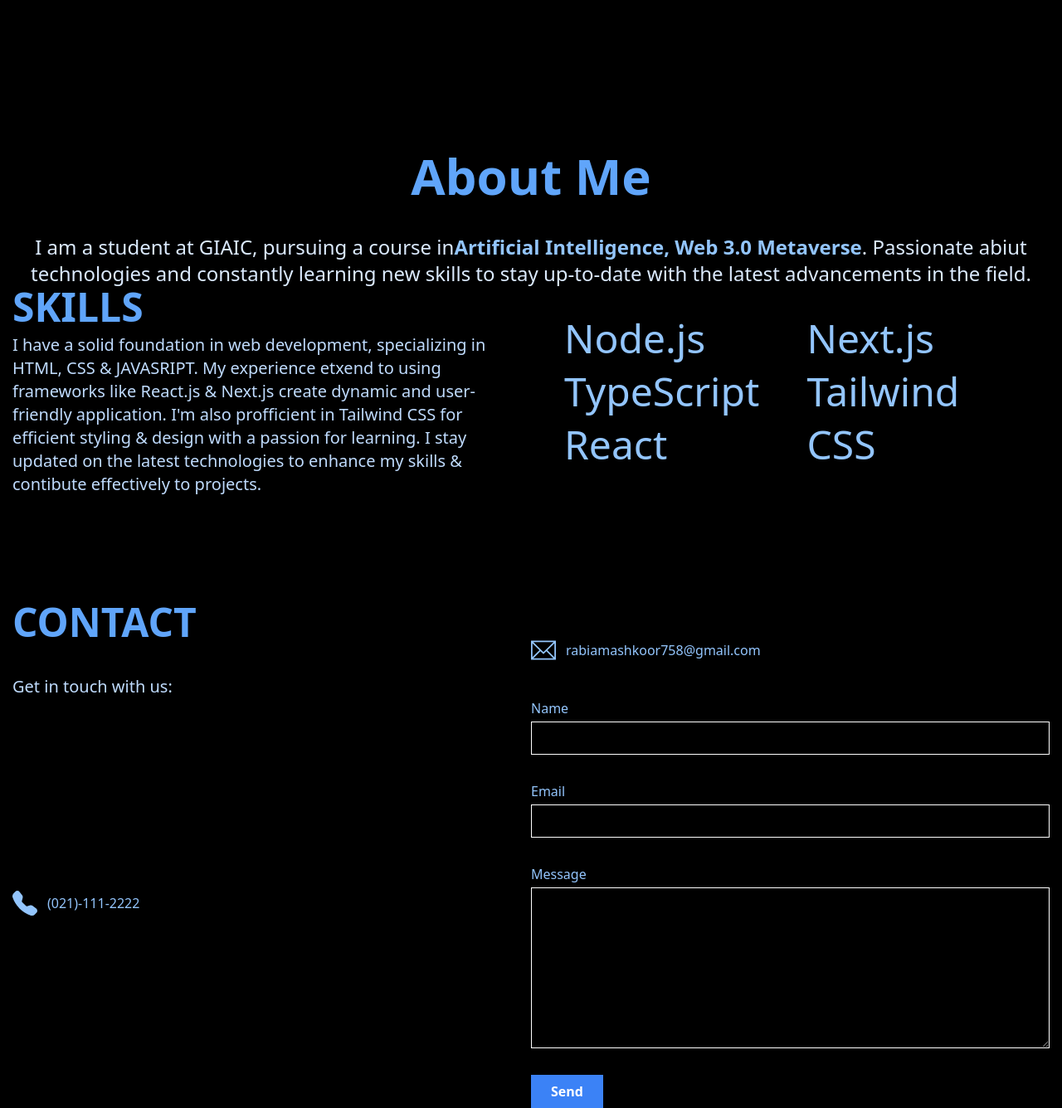
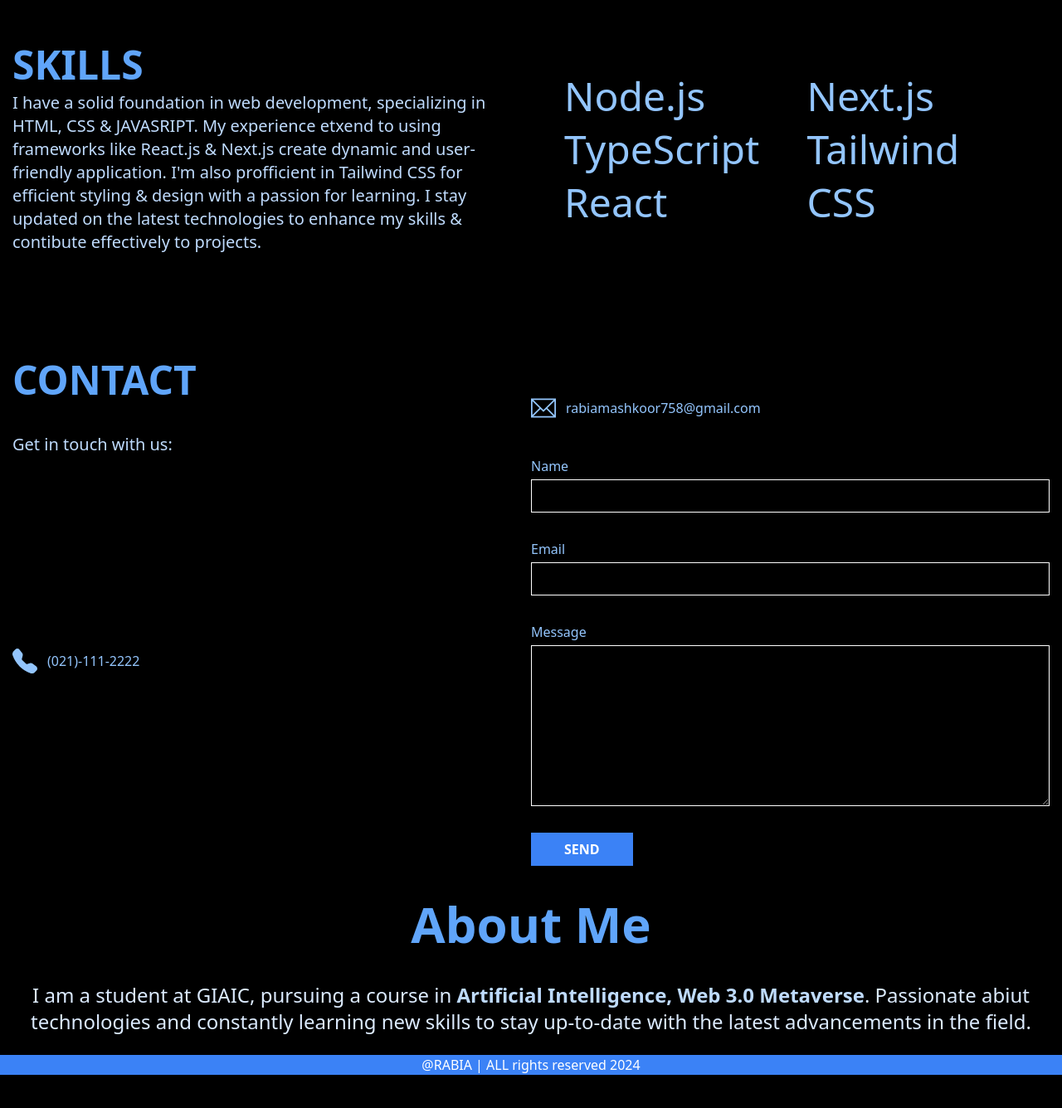
Before and after one commit to Rabia0125/rabia-project-5, a Next.js app: page / in a window 1280 px wide. Shown: the part 746-2082 px from the top of the page at 83% size. After the commit the page ends 2042 px from the top, so only its background shows below. Built offline with nearby package versions, Linux system fonts and the light colour scheme.

Commit message:
This is my first Next.js portfolio website.

```diff
--- a/package.json
+++ b/package.json
@@ -22,6 +22,7 @@
     "tailwindcss-animate": "^1.0.7"
   },
   "devDependencies": {
+    "@types/aos": "^3.0.7",
     "@types/node": "^20",
     "@types/react": "^18",
     "@types/react-dom": "^18",
--- a/src/app/about/page.tsx
+++ b/src/app/about/page.tsx
@@ -3,16 +3,15 @@ import React from 'react'
 const About = () => {
   return (
     <div id='about' className='flex justify-center items-center'>
-      <div className='container pt-32'>
-        <div className='flex lg:grid-cols-2 gap-20 justify-center items-center'>
-            <div>
+      <div className='container pt-10'>
+        <div className='flex lg:grid-cols-2 gap-5 justify-center items-center'>
+            <div data-aos="zoom-in-up">
                 <h1 className='text-6xl font-bold text-center text-blue-400 mb-10'>About Me</h1>
                 <p className='text-2xl text-blue-100 text-center'>
-                  I am a student at GIAIC, pursuing a course in
-                  <b className='text-blue-300'>Artificial Intelligence, Web 3.0 Metaverse</b>.
-                  Passionate abiut technologies and constantly learning new skills to stay up-to-date with
-                  the latest advancements in the field.
-                </p>
+                  I am a student at GIAIC, pursuing a course in <b className='text-blue-200'>Artificial
+                  Intelligence, Web 3.0 Metaverse</b>. Passionate abiut technologies and constantly learning
+                  new skills to stay up-to-date with the latest advancements in the field.
+                </p><br />
             </div>
         </div>
       </div>
--- a/src/app/contact/page.tsx
+++ b/src/app/contact/page.tsx
@@ -33,7 +33,7 @@ const Contact = () => {
             className='bg-transparent border border-accent'
             id='message' rows={8}></textarea>
           </div>
-          <button className='bg-accent p-2 px-6 bg-blue-500 font-bold'>Send</button>
+          <button className='p-2 px-10 bg-blue-500 font-bold'>SEND</button>
         </div>
       </div>
     </div>
--- a/src/app/home/page.tsx
+++ b/src/app/home/page.tsx
@@ -10,9 +10,9 @@ const Home = () => {
         <div className='hidden lg:block'></div>
         <div className='text-[80px] sm:text-[120px] font-bold leading-tight flex justify-center items-center'>
           <div>
-          <p>I'm</p>
-          <p className='text-blue-500'>Rabia</p>
-          <p className='text-blue-500'>Mashkoor</p>
+          <p data-aos="zoom-in-up">I'm</p>
+          <p className='text-blue-500' data-aos="zoom-in-up">Rabia</p>
+          <p className='text-blue-500' data-aos="zoom-in-up">Mashkoor</p>
           </div>
         </div>
       </div>
--- a/src/app/layout.tsx
+++ b/src/app/layout.tsx
@@ -1,6 +1,7 @@
 import type { Metadata } from "next";
 import localFont from "next/font/local";
 import "./globals.css";
+import Footer from "@/footer/page";
 
 const geistSans = localFont({
   src: "./fonts/GeistVF.woff",
@@ -14,7 +15,7 @@ const geistMono = localFont({
 });
 
 export const metadata: Metadata = {
-  title: "Portfolio",
+  title: "My Portfolio",
   description: "Generated by create next app",
 };
 
@@ -29,6 +30,7 @@ export default function RootLayout({
         className={`${geistSans.variable} ${geistMono.variable} antialiased`}
       >
         {children}
+        <Footer />
       </body>
     </html>
   );
--- a/src/app/navbar/page.tsx
+++ b/src/app/navbar/page.tsx
@@ -9,9 +9,9 @@ const Navbar = () => {
             <FiMenu className='md:hidden' size={30} />
             <ul className='gap-10 lg-gap-15 hidden md:flex'>
                 <li className='menuLink text-xl text-blue-400'><a href="#home">Home</a></li>
-                <li className='menuLink text-xl text-blue-400'><a href="#about">About</a></li>
                 <li className='menuLink text-xl text-blue-400'><a href="#skills">Skills</a></li>
                 <li className='menuLink text-xl text-blue-400'><a href="#contact">Contact</a></li>
+                <li className='menuLink text-xl text-blue-400'><a href="#about">About</a></li>
             </ul>
         </div>
     </div>
--- a/src/app/page.tsx
+++ b/src/app/page.tsx
@@ -1,16 +1,31 @@
-import React from "react";
+"use client"
+
+import React, { useEffect } from "react";
 import Home from "./home/page";
 import About from "./about/page";
 import Skills from "./skills/page";
 import Contact from "./contact/page";
+import AOS from "aos";
+import "aos/dist/aos.css";
 
 export default function Hero() {
+  useEffect (() => {
+    AOS.init({
+      easing: "ease-out-back",
+      duration: 1200,
+      delay: 100,
+      mirror: true,
+      anchorPlacement: "bottom-bottom",
+      offset: 160,
+    });
+    AOS.refresh()
+  },[]);
   return (
     <main>
       <Home />
-      <About />
       <Skills />
       <Contact />
+      <About />
     </main>
   );
 }
--- a/src/app/skills/page.tsx
+++ b/src/app/skills/page.tsx
@@ -4,7 +4,7 @@ const Skills = () => {
   return (
     <div id='skills' className='container pt-30'>
         <div className='grid md:grid-cols-2 gap-20 items-center'>
-            <div>
+            <div data-aos="zoom-in-up">
                 <h2 className='text-4xl text-blue-400 md:text-5xl font-bold'>SKILLS</h2>
                 <p className='text-blue-200 text-xl pt-2'>
                     I have a solid foundation in web development, specializing in HTML, CSS & JAVASRIPT.
@@ -17,14 +17,14 @@ const Skills = () => {
             <div>
                 <div className='grid md:grid-cols-2 text-accent-foreground text-5xl sem:text-4xl'>
                     <div className='text-blue-300 space-y-4'>
-                        <h2>Node.js</h2>
-                        <h2>TypeScript</h2>
-                        <h2>React</h2>
+                        <h2 data-aos="zoom-in-up">Node.js</h2>
+                        <h2 data-aos="zoom-in-up">TypeScript</h2>
+                        <h2 data-aos="zoom-in-up">React</h2>
                     </div>
                     <div className='text-blue-300 space-y-4'>
-                        <h2>Next.js</h2>
-                        <h2>Tailwind</h2>
-                        <h2>CSS</h2>
+                        <h2 data-aos="zoom-in-up">Next.js</h2>
+                        <h2 data-aos="zoom-in-up">Tailwind</h2>
+                        <h2 data-aos="zoom-in-up">CSS</h2>
                     </div>
                 </div>
             </div>
--- /dev/null
+++ b/src/footer/page.tsx
@@ -0,0 +1,11 @@
+import React from 'react'
+
+const Footer = () => {
+  return (
+    <div className='mt-16 py-6 text-center font-semibold bg-blue-500'>
+          @RABIA | ALL rights reserved 2024
+    </div>
+  )
+}
+
+export default Footer
```
Also changed, not shown: 1 other file (tests, documents, lock files or other folders).
